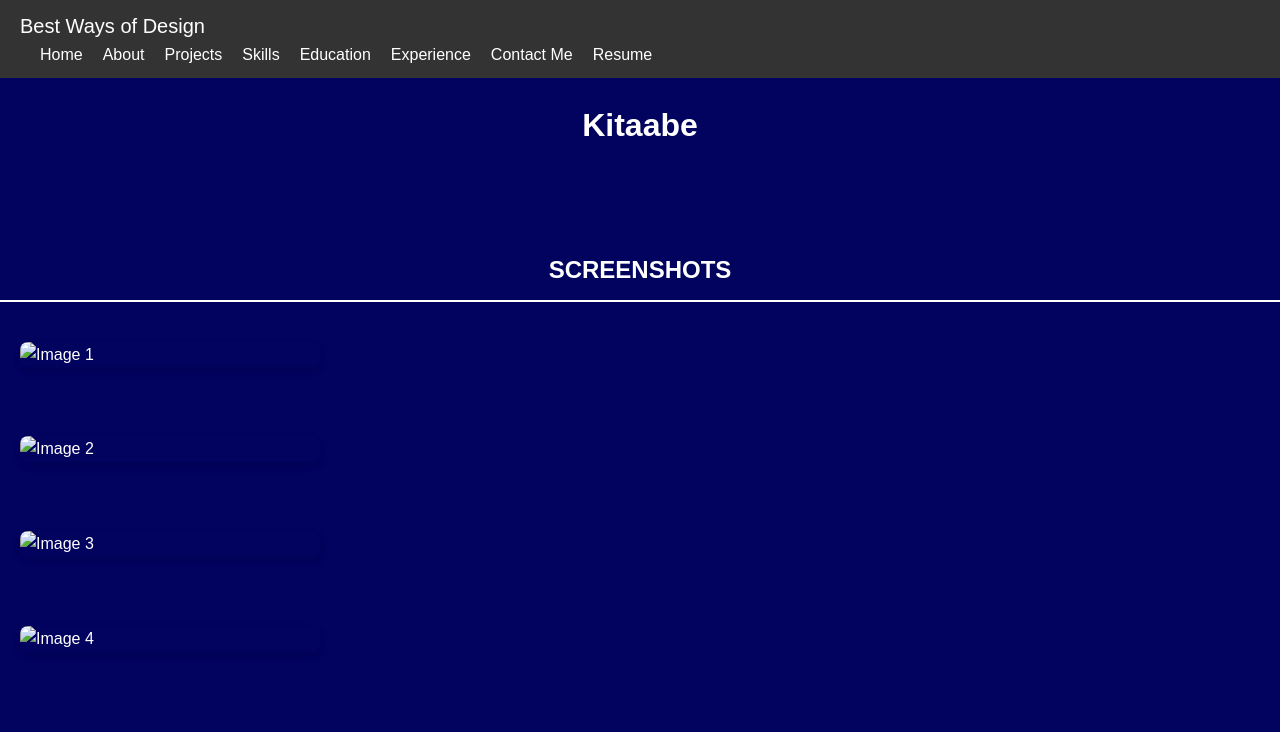
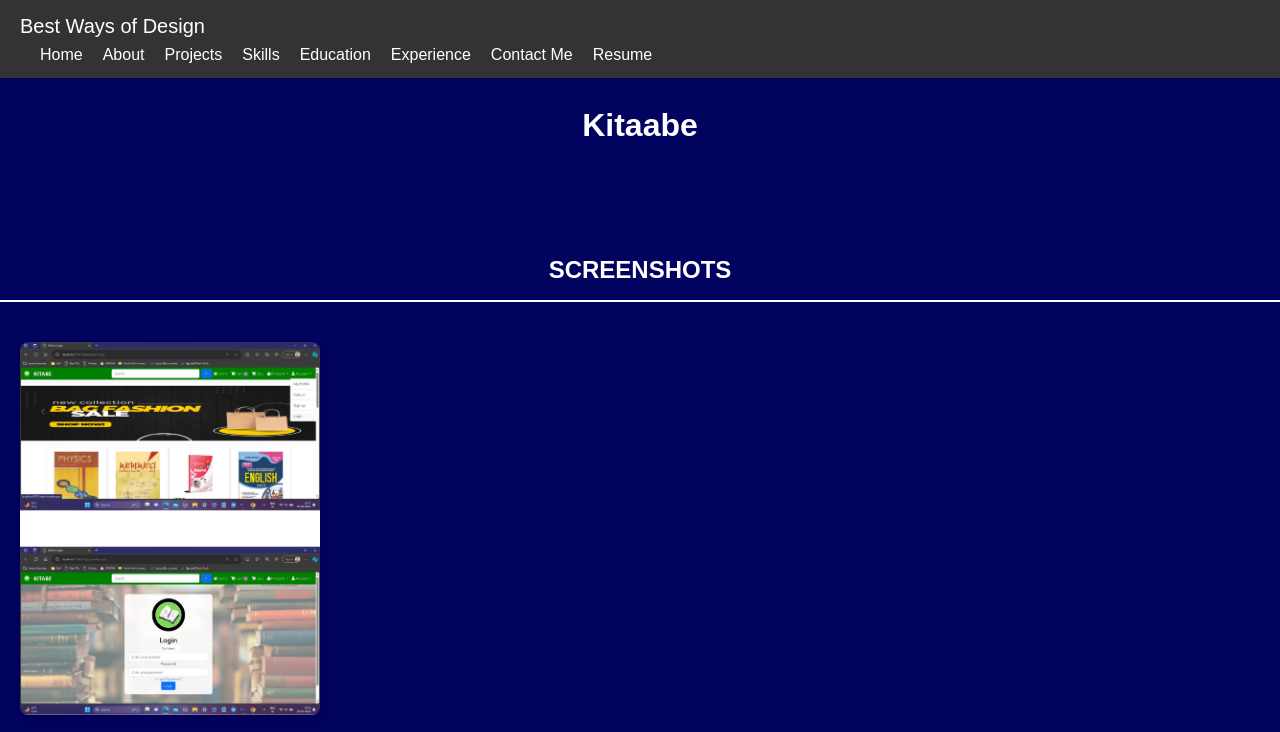
Before and after one commit to AnandGithub2/AnProtfolio, a plain HTML site: page project1.html in a window 1280 px wide. Shown: the top 732 px of the page. Drawn offline with Linux system fonts and the light colour scheme.

Commit message:
Update project1.html

```diff
--- a/project1.html
+++ b/project1.html
@@ -206,7 +206,7 @@
         <h2>SCREENSHOTS</h2>
         <div class="image-gallery">
             <div class="image-container">
-                <img src="Assest/k4.png" alt="Image 1" onclick="openModal(this)">
+                <img src="k4.png" alt="Image 1" onclick="openModal(this)">
                 <div class="image-details">
                     <p>Developed an ASP.NET-based e-commerce site for used books.
                         Implemented secure transactions and order tracking.
@@ -215,19 +215,19 @@
                 </div>
             </div>
             <div class="image-container">
-                <img src="Assest/k1.png" alt="Image 2" onclick="openModal(this)">
+                <img src="k1.png" alt="Image 2" onclick="openModal(this)">
                 <div class="image-details">
                     <p>Objective: To create a transformative digital solution bridging economics and education by facilitating the exchange of used books for students and lifelong learners.</p>
                 </div>
             </div>
             <div class="image-container">
-                <img src="Assest/k3.png" alt="Image 3" onclick="openModal(this)">
+                <img src="k3.png" alt="Image 3" onclick="openModal(this)">
                 <div class="image-details">
                     <p>Key Features: User-friendly platform for buying and selling used books, focus on economic dynamics of the used book market, reduction of financial burdens on students, exploration of broader implications for education and economics in the digital age.</p>
                 </div>
             </div>
             <div class="image-container">
-                <img src="Assest/k2.png" alt="Image 4" onclick="openModal(this)">
+                <img src="k2.png" alt="Image 4" onclick="openModal(this)">
                 <div class="image-details">
                     <p>Focus: To revolutionize the used books market by connecting buyers and sellers and optimizing textbook and learning material exchange. Explore the economics of the used books industry and present innovative solutions for buying and selling books conveniently and at competitive prices.</p>
                 </div>
```
